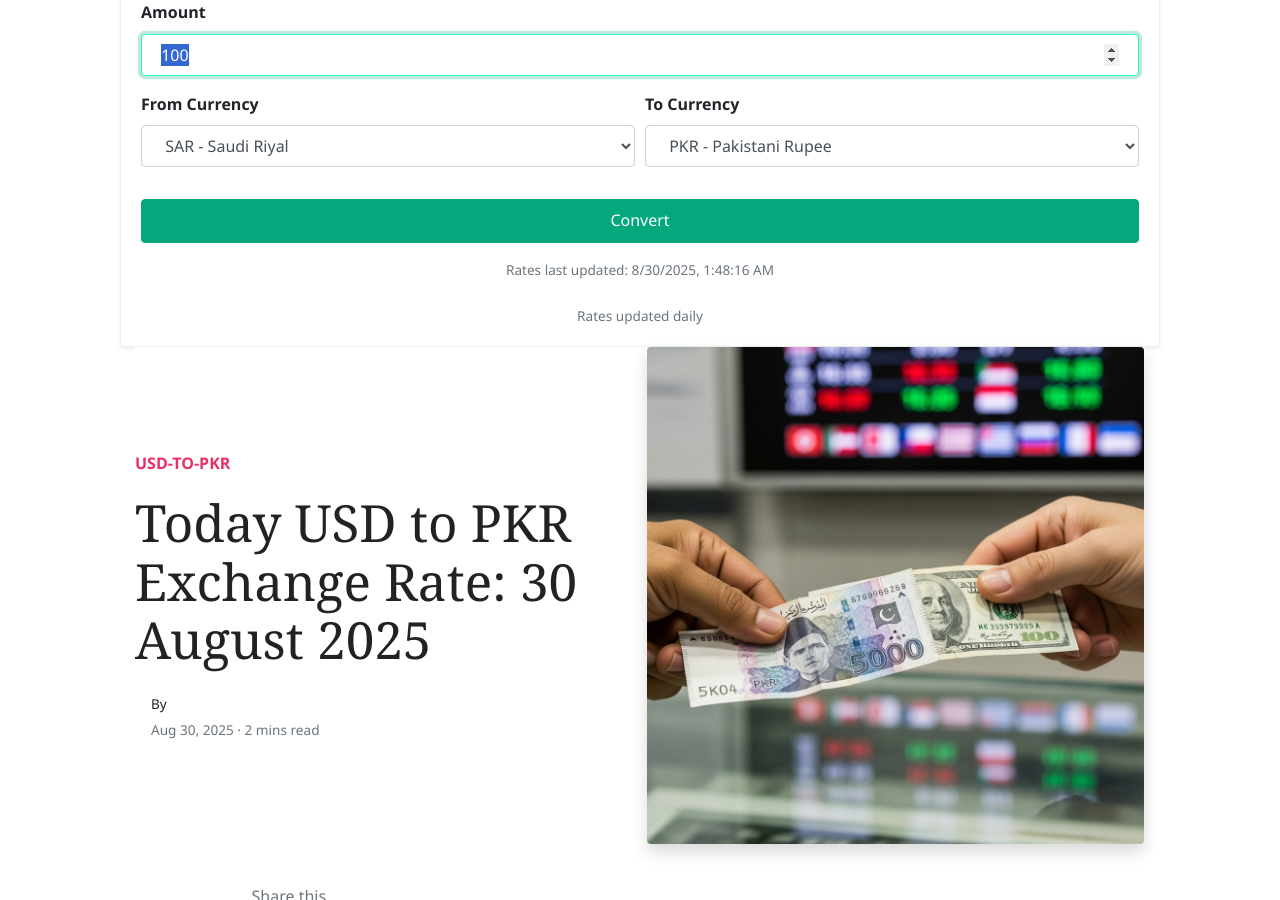
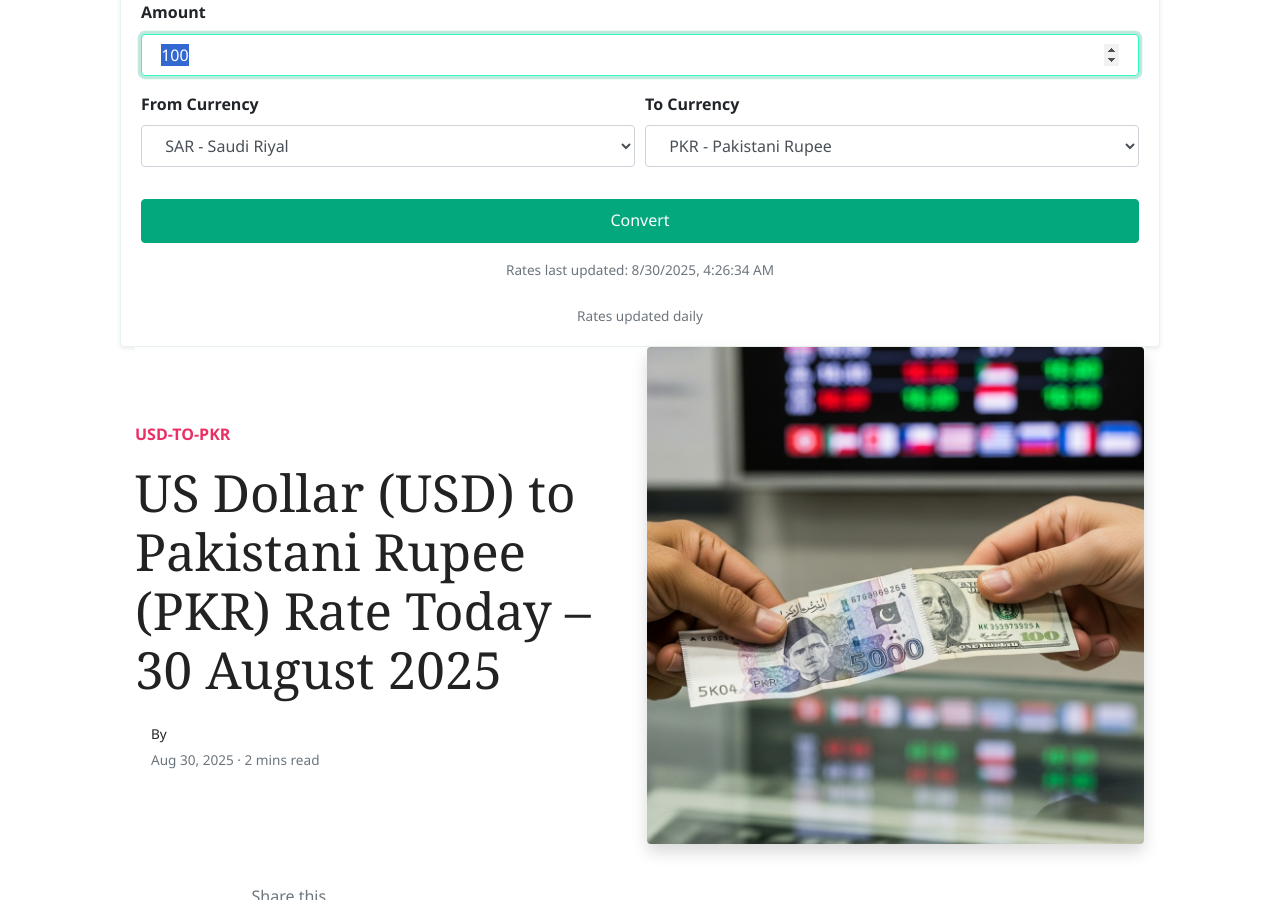
Before and after one commit to mlcom/mlcom.github.io, a Jekyll site: the page built from _posts/2025-08-30-today-us-dollar-to-pkr-exchange-rate-august-2025-prices-updated-usd-to-pkr.md, in a window 1280 px wide and 900 px high, scrolled down 242 px. Built offline with Jekyll 4.4.1, drawn with Linux system fonts in a browser that asks for light colours; nearby versions of some CDN libraries; comment, search, counter and statistics services are not loaded.

Commit message:
Automated: Update currency rates and generate daily posts

```diff
--- a/_data/rates.yml
+++ b/_data/rates.yml
@@ -1,4 +1,4 @@
-last_updated_utc: '2025-08-30T01:48:16.153883+00:00'
+last_updated_utc: '2025-08-30T04:26:34.545134+00:00'
 rates:
   AED: 3.6725
   AFN: 68.4313
--- a/_posts/2025-08-30-today-us-dollar-to-pkr-exchange-rate-august-2025-prices-updated-usd-to-pkr.md
+++ b/_posts/2025-08-30-today-us-dollar-to-pkr-exchange-rate-august-2025-prices-updated-usd-to-pkr.md
@@ -1,6 +1,6 @@
 ---
 layout: post
-title:  'Today USD to PKR Exchange Rate: 30 August 2025'
+title:  'US Dollar (USD) to Pakistani Rupee (PKR) Rate Today – 30 August 2025'
 author: jane
 categories: [ usd-to-pkr ]
 image: assets/images/usd-to-pkr-rate-today.jpg
```
Also changed, not shown: _posts/2025-08-30-today-saudi-riyal-to-pkr-exchange-rate-august-2025-prices-updated-sar-to-pkr.md (+1 -1 lines), _posts/2025-08-30-today-uae-dirham-to-pkr-exchange-rate-august-2025-prices-updated-aed-to-pkr.md (+1 -1 lines), _posts/2025-08-30-today-uk-pound-sterling-to-pkr-exchange-rate-august-2025-prices-updated-gbp-to-pkr.md (+1 -1 lines).
